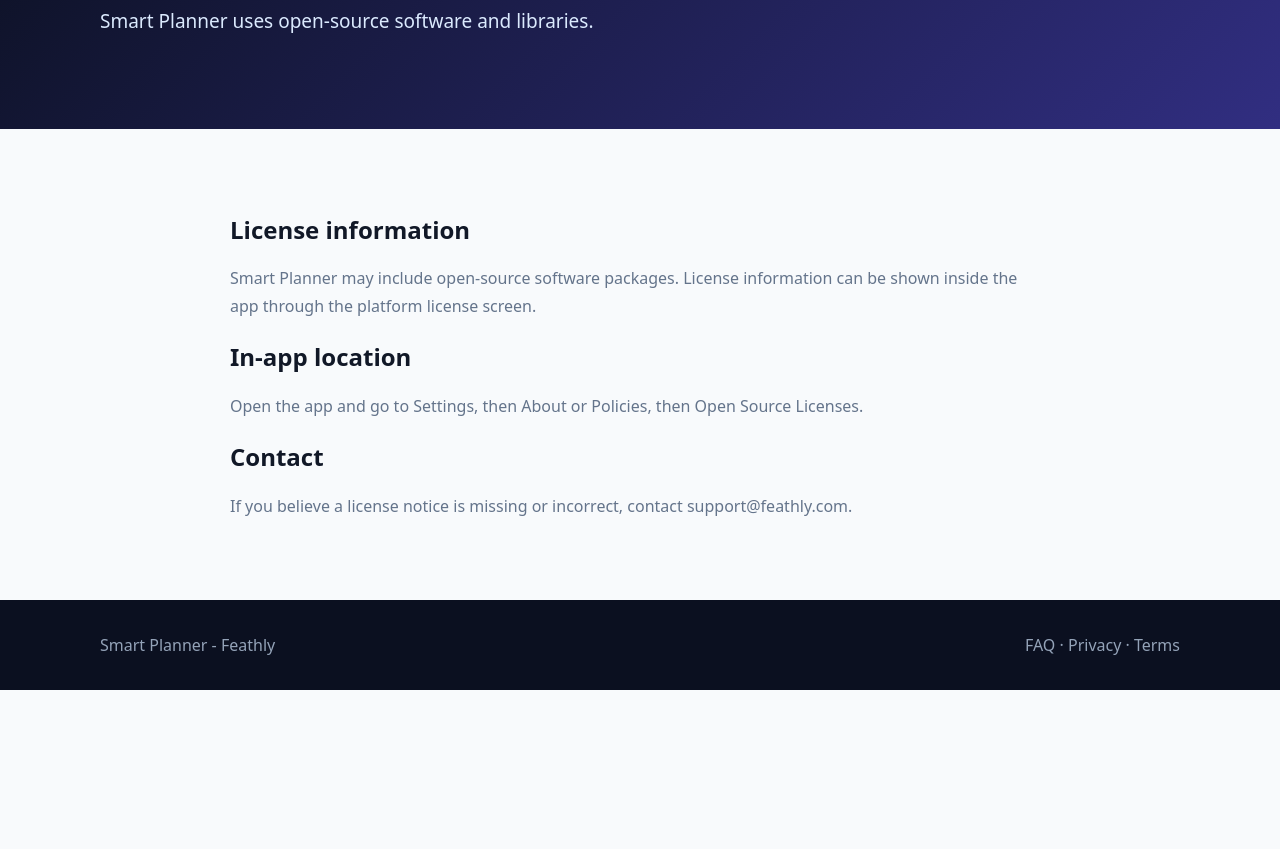
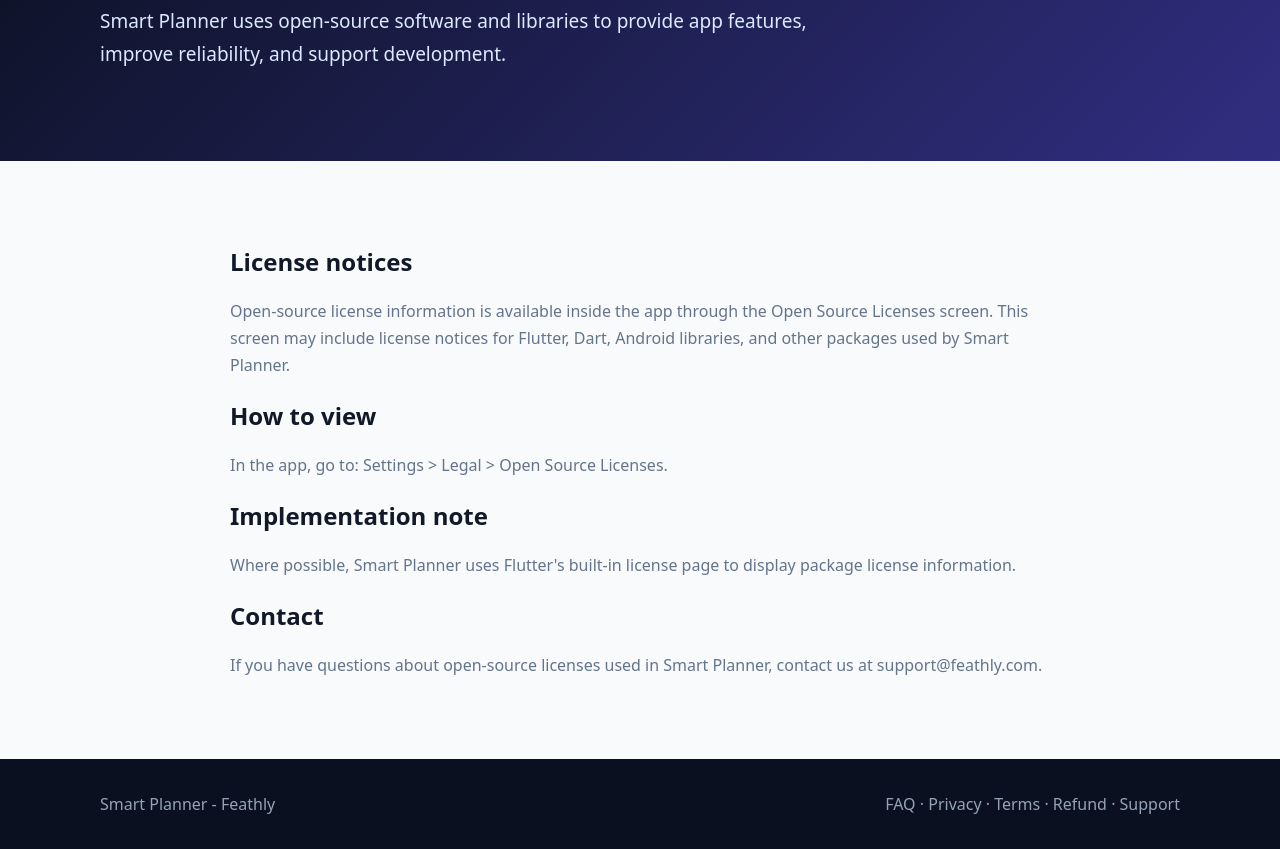
Before and after one commit to yoonng/smart-planner-site, a plain HTML site: page smart-planner/open-source.html in a window 1280 px wide. Shown: the part 239-1088 px from the top of the page. Before the commit the page ends 929 px from the top, so only its background shows below. Drawn offline with Linux system fonts and the light colour scheme.

Commit message:
Update open source licenses from Notion source

```diff
--- a/smart-planner/open-source.html
+++ b/smart-planner/open-source.html
@@ -3,7 +3,12 @@
 <head><meta charset="utf-8"><meta name="viewport" content="width=device-width, initial-scale=1"><title>Open Source Licenses - Smart Planner</title><link rel="stylesheet" href="../assets/style.css"><script defer src="../assets/app.js"></script></head>
 <body>
 <header class="site-header"><div class="wrap nav"><a class="brand" href="../index.html">Feathly</a><nav class="nav-links"><a href="../index.html">Home</a><a href="index.html">Smart Planner</a><a href="../community/">Community</a><a href="support.html">Support</a></nav></div></header>
-<section class="page-hero"><div class="wrap"><h1>Open Source Licenses</h1><p>Smart Planner uses open-source software and libraries.</p></div></section>
-<section class="page-body"><div class="wrap content"><h2>License information</h2><p>Smart Planner may include open-source software packages. License information can be shown inside the app through the platform license screen.</p><h2>In-app location</h2><p>Open the app and go to Settings, then About or Policies, then Open Source Licenses.</p><h2>Contact</h2><p>If you believe a license notice is missing or incorrect, contact support@feathly.com.</p></div></section>
-<footer><div class="wrap foot"><div>Smart Planner - Feathly</div><div><a href="faq.html">FAQ</a> · <a href="privacy.html">Privacy</a> · <a href="terms.html">Terms</a></div></div></footer>
+<section class="page-hero"><div class="wrap"><h1>Open Source Licenses</h1><p>Smart Planner uses open-source software and libraries to provide app features, improve reliability, and support development.</p></div></section>
+<section class="page-body"><div class="wrap content">
+<h2>License notices</h2><p>Open-source license information is available inside the app through the Open Source Licenses screen. This screen may include license notices for Flutter, Dart, Android libraries, and other packages used by Smart Planner.</p>
+<h2>How to view</h2><p>In the app, go to: Settings &gt; Legal &gt; Open Source Licenses.</p>
+<h2>Implementation note</h2><p>Where possible, Smart Planner uses Flutter's built-in license page to display package license information.</p>
+<h2>Contact</h2><p>If you have questions about open-source licenses used in Smart Planner, contact us at <a href="mailto:support@feathly.com">support@feathly.com</a>.</p>
+</div></section>
+<footer><div class="wrap foot"><div>Smart Planner - Feathly</div><div><a href="faq.html">FAQ</a> · <a href="privacy.html">Privacy</a> · <a href="terms.html">Terms</a> · <a href="refund.html">Refund</a> · <a href="support.html">Support</a></div></div></footer>
 </body></html>
```
